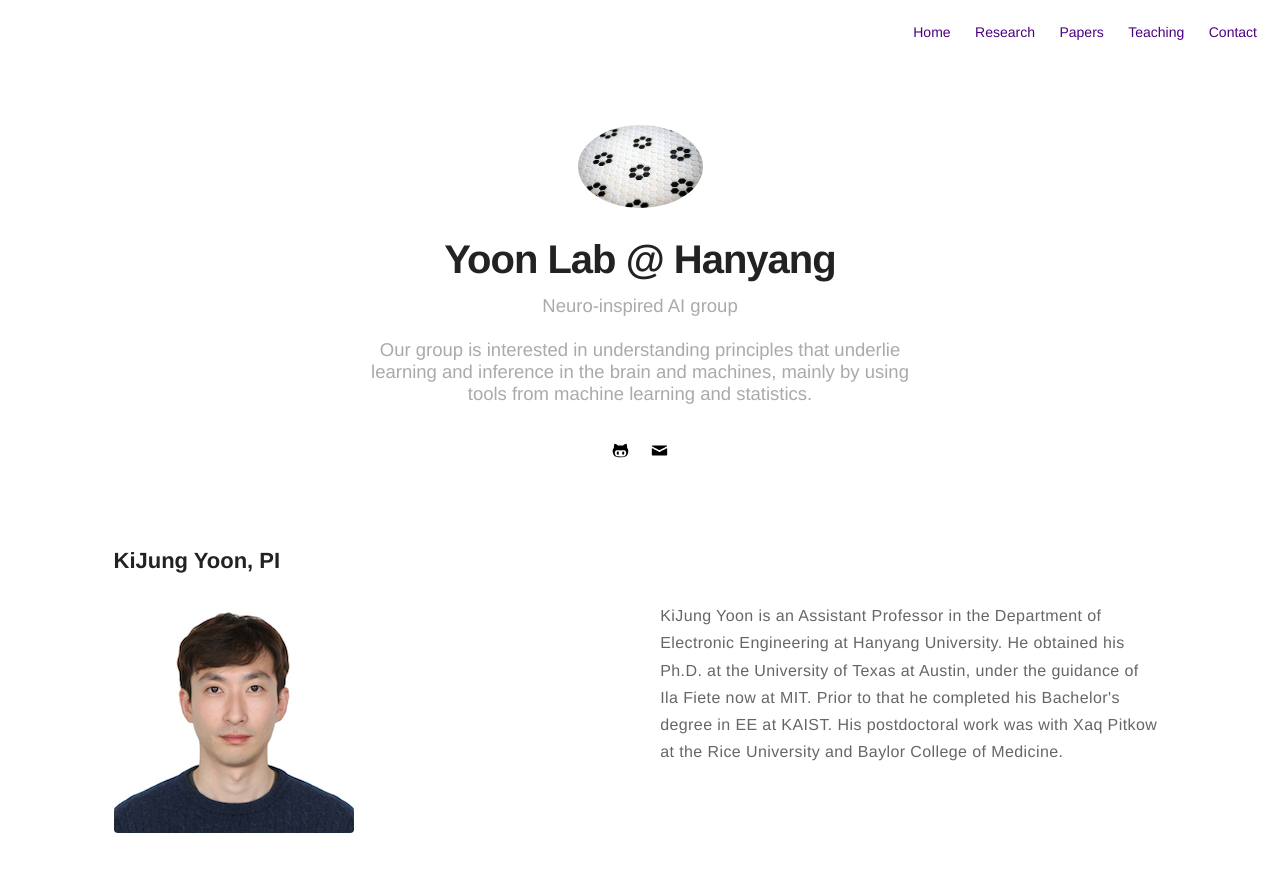
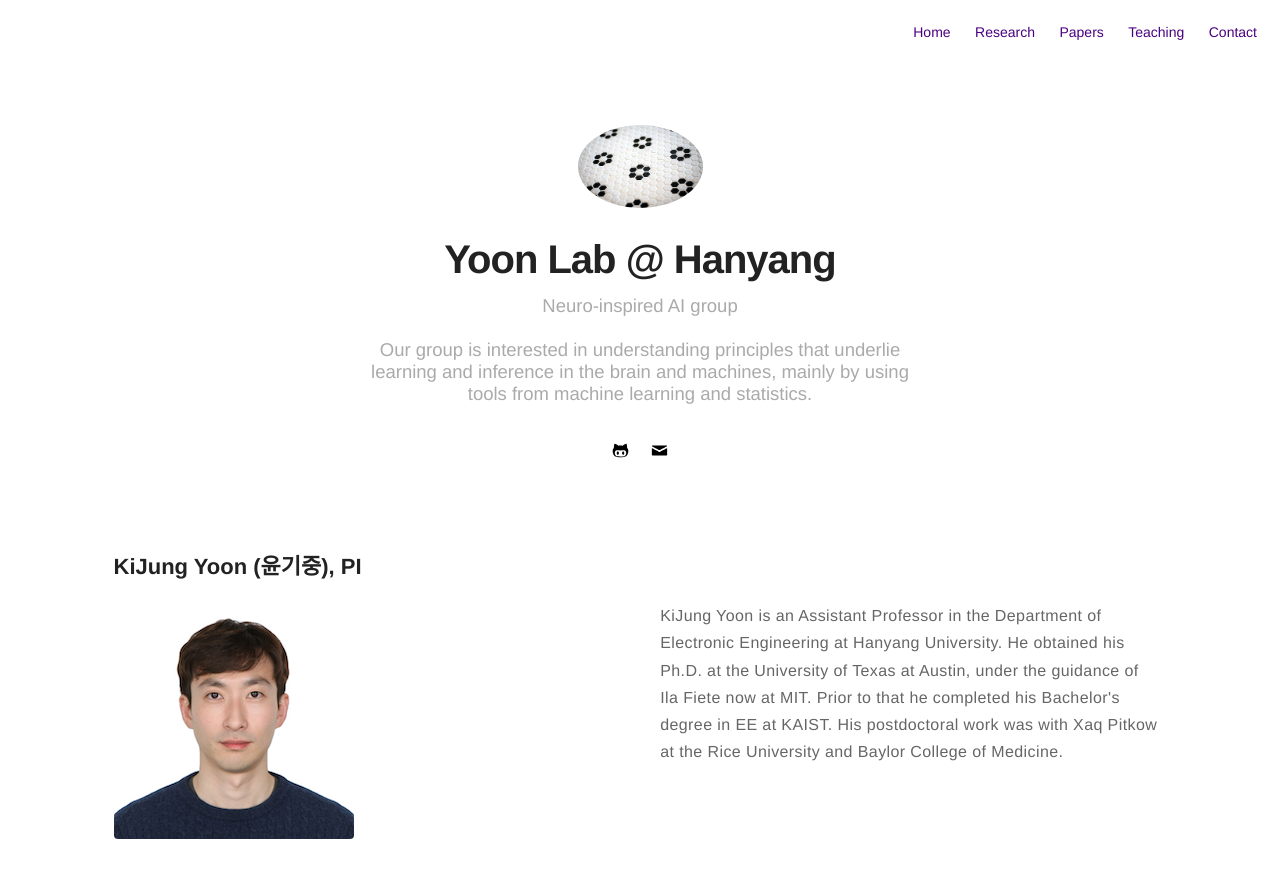
Before and after one commit to kijungyoon/kijungyoon.github.io, a Jekyll site: the page built from people.md, in a window 1280 px wide and 900 px high. Shown: the top 878 px of the window. Built offline with Jekyll 4.4.1, drawn with Linux system fonts in a browser that asks for light colours.

Commit message:
Update people.md

```diff
--- a/people.md
+++ b/people.md
@@ -5,7 +5,7 @@
 
 <div class="side-by-side">
     <div class="toleft">
-	<h2> KiJung Yoon, PI</h2>
+	<h2> KiJung Yoon (윤기중), PI</h2>
         <img class="image" src="https://kijungyoon.github.io/assets/images/profile.jpg" alt="Alt Text">
 	<figcaption class="caption"></figcaption>
     </div>
```
